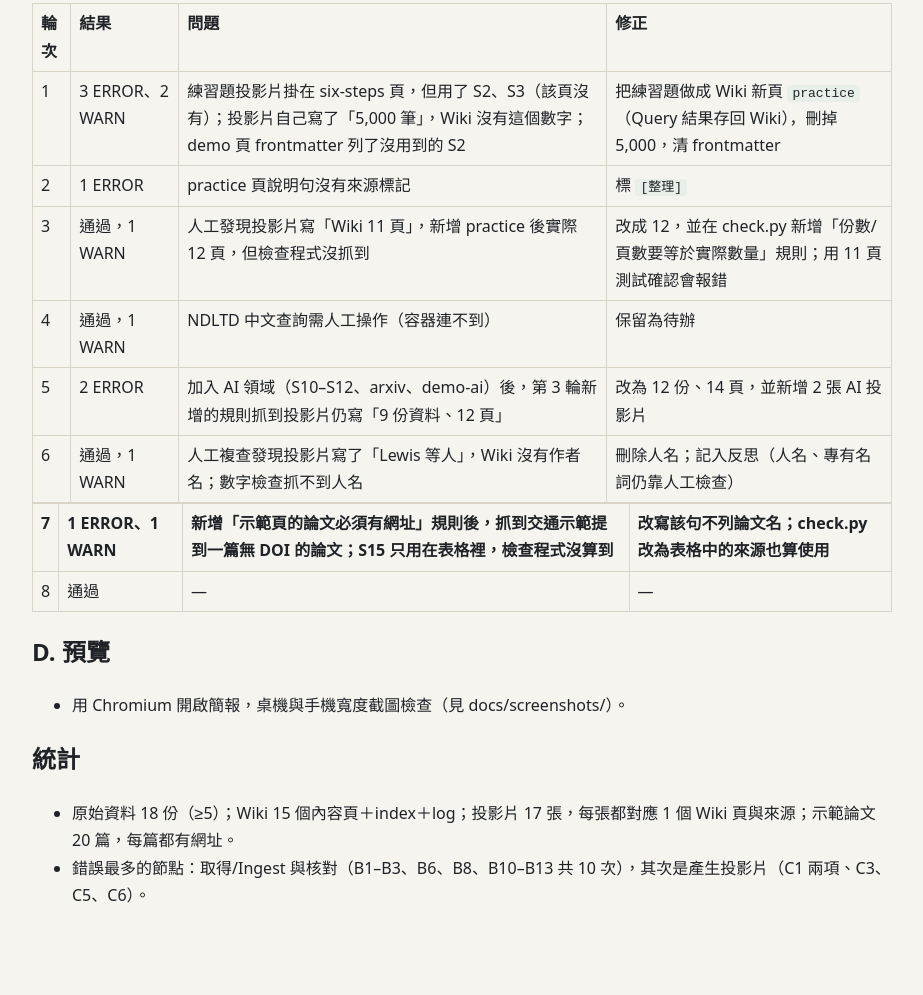
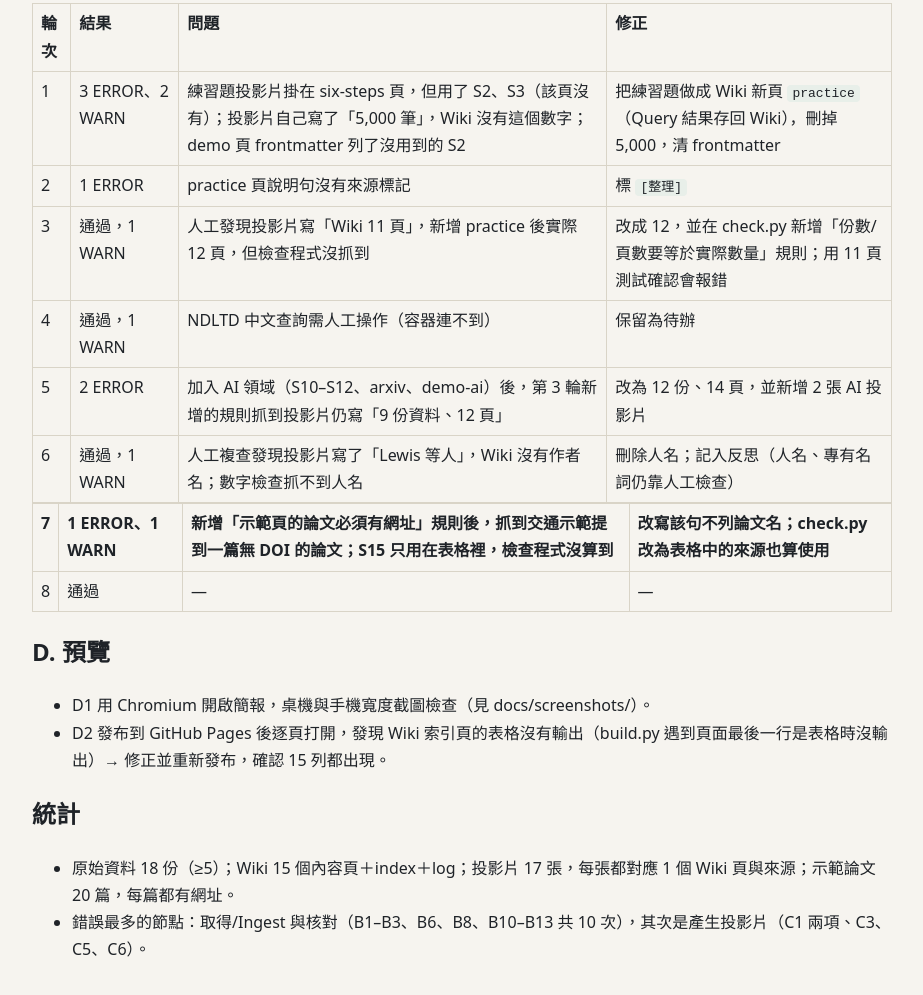
Before and after one commit to Liu7389/paper-search-llm-wiki, a plain HTML site: page docs/run-log.html in a window 1280 px wide. Shown: the part 1768-2763 px from the top of the page, without its empty margins (178-1101 px from the left). Drawn offline with Linux system fonts and the light colour scheme.

Commit message:
紀錄：發布後檢查發現的表格問題
Co-Authored-By: Claude Opus 5.5 <noreply@anthropic.com>
Claude-Session: https://claude.ai/code/session_01UdZoTVjHdxGKWSnJpzGCWT

```diff
--- a/docs/run-log.html
+++ b/docs/run-log.html
@@ -16,7 +16,8 @@ nav{font-size:14px;color:var(--mute);border-bottom:1px solid var(--line);padding
 <table><tr><th>7</th><th>1 ERROR、1 WARN</th><th>新增「示範頁的論文必須有網址」規則後，抓到交通示範提到一篇無 DOI 的論文；S15 只用在表格裡，檢查程式沒算到</th><th>改寫該句不列論文名；check.py 改為表格中的來源也算使用</th></tr><tr><td>8</td><td>通過</td><td>—</td><td>—</td></tr></table>
 <h2>D. 預覽</h2>
 <ul>
-<li>用 Chromium 開啟簡報，桌機與手機寬度截圖檢查（見 docs/screenshots/）。</li>
+<li>D1 用 Chromium 開啟簡報，桌機與手機寬度截圖檢查（見 docs/screenshots/）。</li>
+<li>D2 發布到 GitHub Pages 後逐頁打開，發現 Wiki 索引頁的表格沒有輸出（build.py 遇到頁面最後一行是表格時沒輸出）→ 修正並重新發布，確認 15 列都出現。</li>
 </ul>
 <h2>統計</h2>
 <ul>
```
Also changed, not shown: 1 other file.
